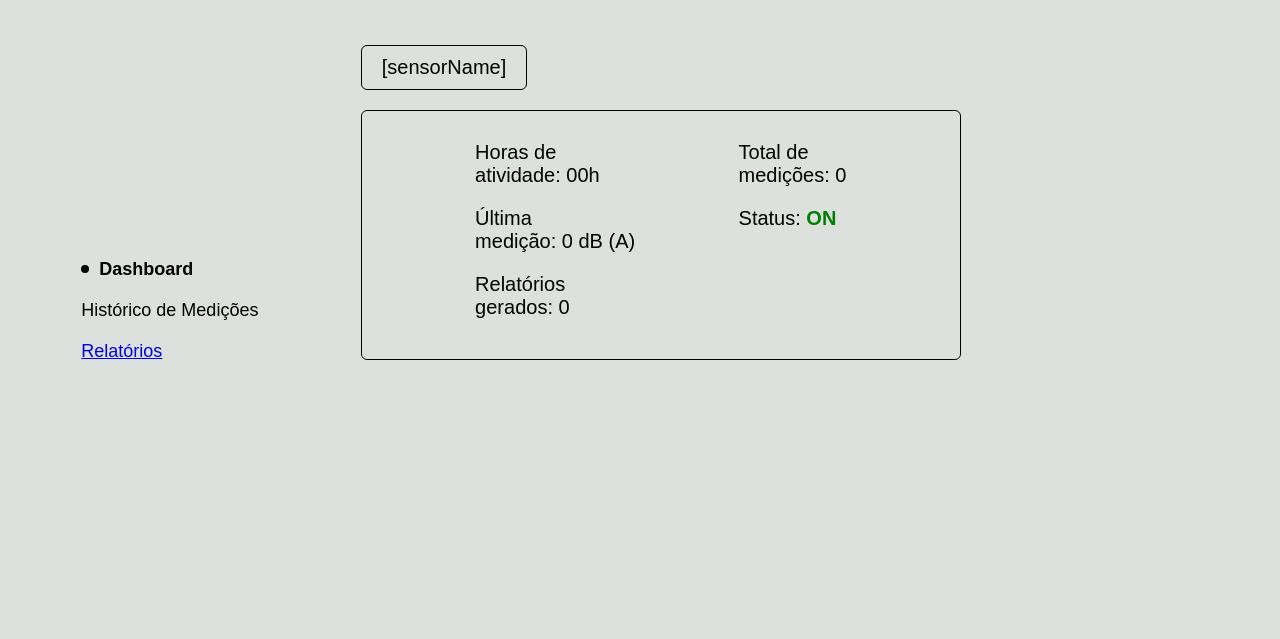
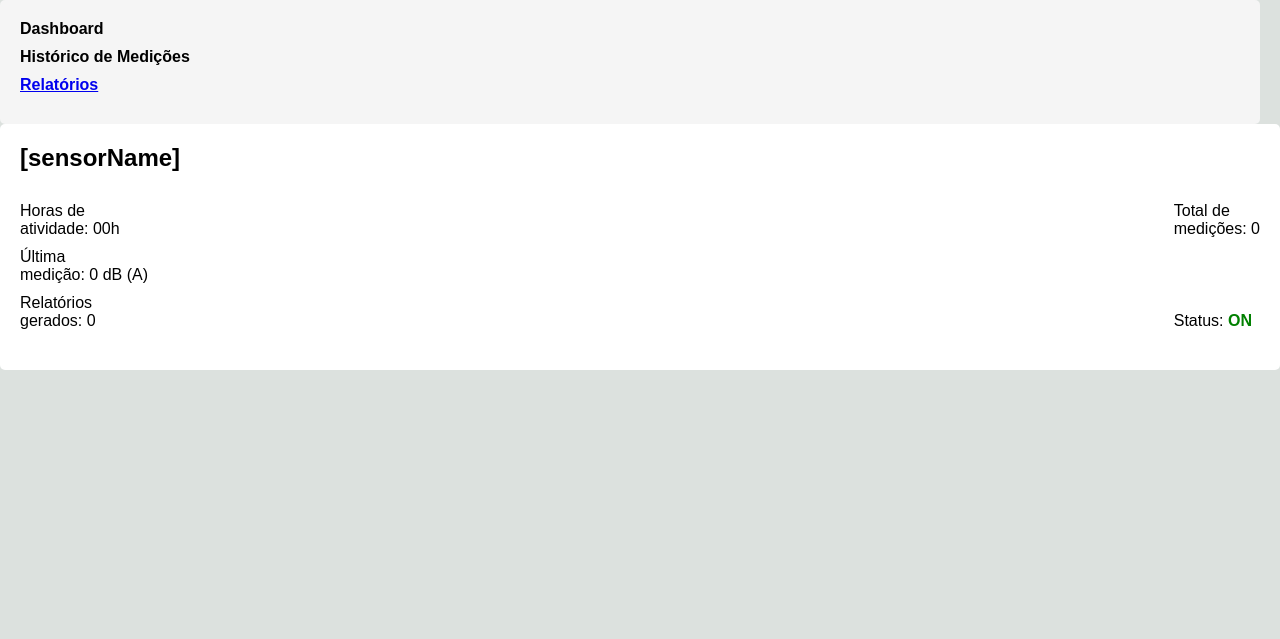
Before and after one commit to HenriqueEmmanuel/monitoramento-sonoro, a Django app: page /userInterface/dashboard/ in a window 1280 px wide. Shown: the part 64-703 px from the top of the page. Run offline with Django 5.2, Linux system fonts and the light colour scheme; a user stored in the database is signed in.

Commit message:
Atualização do arquivo CSS do app userInterface

```diff
--- a/echoWarden/userInterface/static/style.css
+++ b/echoWarden/userInterface/static/style.css
@@ -45,159 +45,150 @@
     color: #fff; /* Cor do texto dos links */
 }
 
-/* Definindo o container do grid */
-.grid-container {
-    justify-content: center; /* Centraliza horizontalmente */
-    align-items: center;
-    display: grid;
-    grid-template-columns: 1fr 1fr 1fr; /* Diminuindo a esquerda (1.5fr) e aumentando a direita (2fr) */
-    grid-template-rows: auto auto; /* Duas linhas: uma para o grid superior e outra para o inferior à direita */
+/* Flexbox container principal */
+.flex-container {
+    display: flex;
+    justify-content: space-between; /* Espaçamento entre as colunas */
+    align-items: flex-start; /* Alinhamento superior */
     padding: 20px;
-    margin-top: 20px; /* Espaço entre a navbar e os grids */
+    margin-top: 20px; /* Espaço entre a navbar e o conteúdo */
 }
 
-/* Estilos para o grid da esquerda */
-.grid-left {
-    margin-left: 60px;
+/* Primeira coluna (Sidebar) */
+.sidebar {
+    flex: 1; /* Sidebar ocupa menos espaço */
     padding: 20px;
+    margin-right: 20px;
+    background-color: #f5f5f5;
     border-radius: 5px;
-    grid-column: 1;
-    grid-row: 1 / span 2; /* O grid da esquerda ocupa as duas linhas (de cima a baixo) */
 }
 
-#options {
-    line-height: 2; /* Aumenta a altura da linha, criando mais espaço entre as linhas */
-    margin: 0;
+.sidebar ul {
+    list-style-type: none;
+    padding: 0;
 }
 
-/* Estilos para o grid da direita no topo */
-.grid-right-top {
-    padding: 20px;
-    border-radius: 5px;
-    grid-column: 2; /* Colocando este item na segunda coluna */
-    grid-row: 1; /* Colocando este item na primeira linha */
+.sidebar li {
+    margin-bottom: 10px;
+    font-weight: bold;
 }
 
-/* Estilos para o grid da direita embaixo */
-.grid-right-bottom {
+/* Segunda coluna (conteúdo principal) */
+.main-content {
+    flex: 2; /* Conteúdo principal ocupa mais espaço */
     padding: 20px;
+    background-color: #fff;
     border-radius: 5px;
-    grid-column: 2; /* Colocando este item na segunda coluna */
-    grid-row: 2; /* Colocando este item na segunda linha */
 }
 
-/* Estilizando o formulário */
-form {
-    max-width: 800px; /* Limita a largura do formulário para melhor visualização */
-    margin: 20px auto; /* Centraliza o formulário */
-    padding: 20px; /* Espaçamento interno do formulário */
-    border-radius: 8px; /* Arredonda os cantos do formulário */
-    background-color: transparent; /* Remove o fundo do formulário */
-    display: flex; /* Usando flexbox para organizar os dropdowns */
-    justify-content: space-between; /* Distribui os itens com espaço entre eles */
+.main-content .sensor-name {
+    font-size: 24px;
+    margin-bottom: 20px;
 }
 
-/* Estilizando os rótulos */
-label {
-    font-weight: bold; /* Deixa os rótulos em negrito */
-    display: block; /* Faz com que os rótulos ocupem toda a largura */
-    margin-bottom: 8px; /* Espaçamento abaixo do rótulo */
-    text-align: center; /* Centraliza o texto do rótulo */
+.info-container {
+    display: flex;
+    justify-content: space-between;
+    padding: 10px 0;
 }
 
-/* Estilizando os dropdowns */
-select {
-    width: 180px;
-    padding: 10px; /* Espaçamento interno do dropdown */
-    border: 1px solid black; /* Borda preta ao redor do dropdown */
-    border-radius: 5px; /* Arredonda os cantos do dropdown */
-    font-size: 16px; /* Tamanho da fonte no dropdown */
-    margin-bottom: 0; /* Remove o espaçamento abaixo do dropdown */
-    background-color: transparent; /* Remove o fundo do dropdown */
-    color: black; /* Cor do texto no dropdown */
+/* Coluna esquerda de informações */
+.info-left {
+    display: flex;
+    flex-direction: column;
+    justify-content: space-between;
 }
 
-.side-content {
+.info-left p {
+    margin-bottom: 10px;
+}
+
+/* Coluna direita de informações */
+.info-right {
+    display: flex;
+    flex-direction: column;
+    justify-content: space-between;
+}
+
+.info-right p {
+    margin-bottom: 10px;
+}
+
+.status-active {
+    color: green;
+    font-weight: bold;
+}
+
+.flex-container {
     display: flex;
     height: 80vh;
 }
 
-/* Primeira Coluna (Sidebar) */
-.sidebar {
+.flex-left {
+    list-style-type: none; /* Remove os pontos da lista */
+    padding: 0; /* Remove o padding padrão */
+    margin: 0; /* Remove a margem padrão */
     flex: 1;
     padding: 20px;
     display: flex;
     justify-content: center;
     align-items: center;
-    border-right: 1px solid #ddd;
 }
 
-.sidebar ul {
-    list-style: none;
-    text-align: left;
+.flex-left ul {
+    list-style-type: none; /* Remove os pontos da lista */
+    padding: 0; /* Remove o padding padrão */
+    margin: 0; /* Remove a margem padrão */
 }
 
-.sidebar ul li {
-    margin-bottom: 20px;
+
+.flex-left #options {
     font-size: 18px;
-    display: flex;
-    align-items: center;
+    font-weight: normal;
+    text-align: right;
 }
 
-.sidebar ul li .dot {
-    height: 8px;
-    width: 8px;
-    background-color: black;
-    border-radius: 50%;
-    display: inline-block;
-    margin-right: 10px;
-}
-
-/* Segunda Coluna (Main Content) */
-.main-content {
+.flex-right {
     flex: 3;
     padding: 20px;
 }
 
-.sensor-name {
-    font-size: 20px;
-    font-weight: 500;
-    padding: 10px 20px 10px 20px;
-    border: 1px solid black;
-    border-radius: 6px;
-    display: inline-block;
-    margin-top: 25px;
-    margin-bottom: 20px;
+form {
+    max-width: 700px;
+    margin: 10px auto;
+    padding: 20px;
+    border-radius: 8px auto;
+    background-color: transparent;
+    display: flex;
+    gap: 20px;
 }
 
-.info-container {
-    width: 600px;
-    height: 250px;
-    display: flex;
-    justify-content: space-evenly;
-    font-size: 20px;
-    font-weight: 500;
-    border: 1px solid black;
-    border-radius: 6px;
-    padding: 20px;
+
+label {
+    font-weight: bold;
+    margin-bottom: 4px;
+    text-align: left;
+    font-family: 'Montserrat', sans-serif;
 }
 
-.info-right > p {
-    margin: 10px;
+
+select {
+    width: 100%;
+    padding: 10px;
+    border: 1px solid black;
+    border-radius: 5px;
+    font-size: 16px;
+    background-color: transparent;
+    color: black;
+    font-family: 'Montserrat', sans-serif;
 }
 
-.info-left > p {
-    margin: 10px;
-}
-
-.info-left, .info-right {
+.info_data-container {
+    margin: 20px auto; /* Adiciona margem para centralização */
     display: flex;
-    flex-direction: column;
-}
-
-.status-active {
-    font-weight: bold;
-    color: green;
+    flex-direction: column; /* Empilha os itens verticalmente */
+    gap: 20px; /* Adiciona espaçamento entre os itens */
+    align-items: center; /* Centraliza o conteúdo do container */
 }
 
 .user-icon {
```
Also changed, not shown: echoWarden/db.sqlite3.
